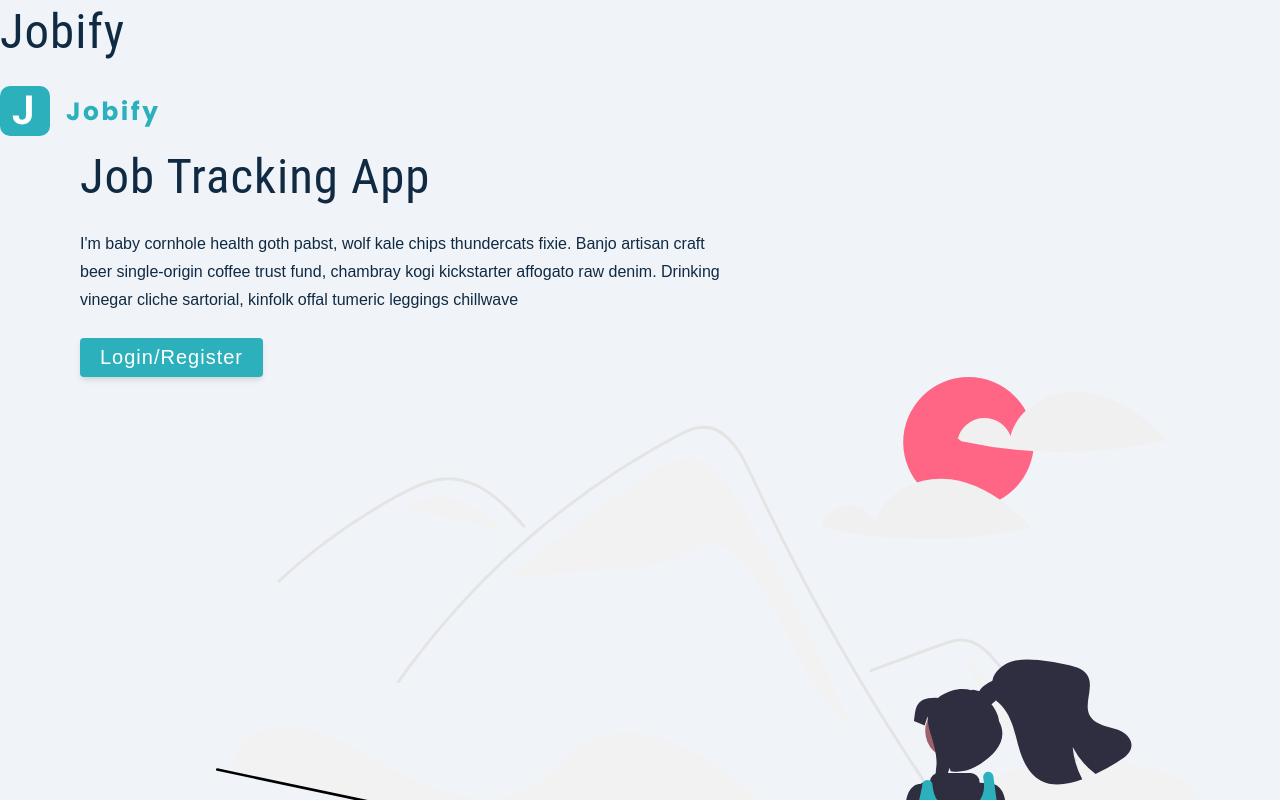
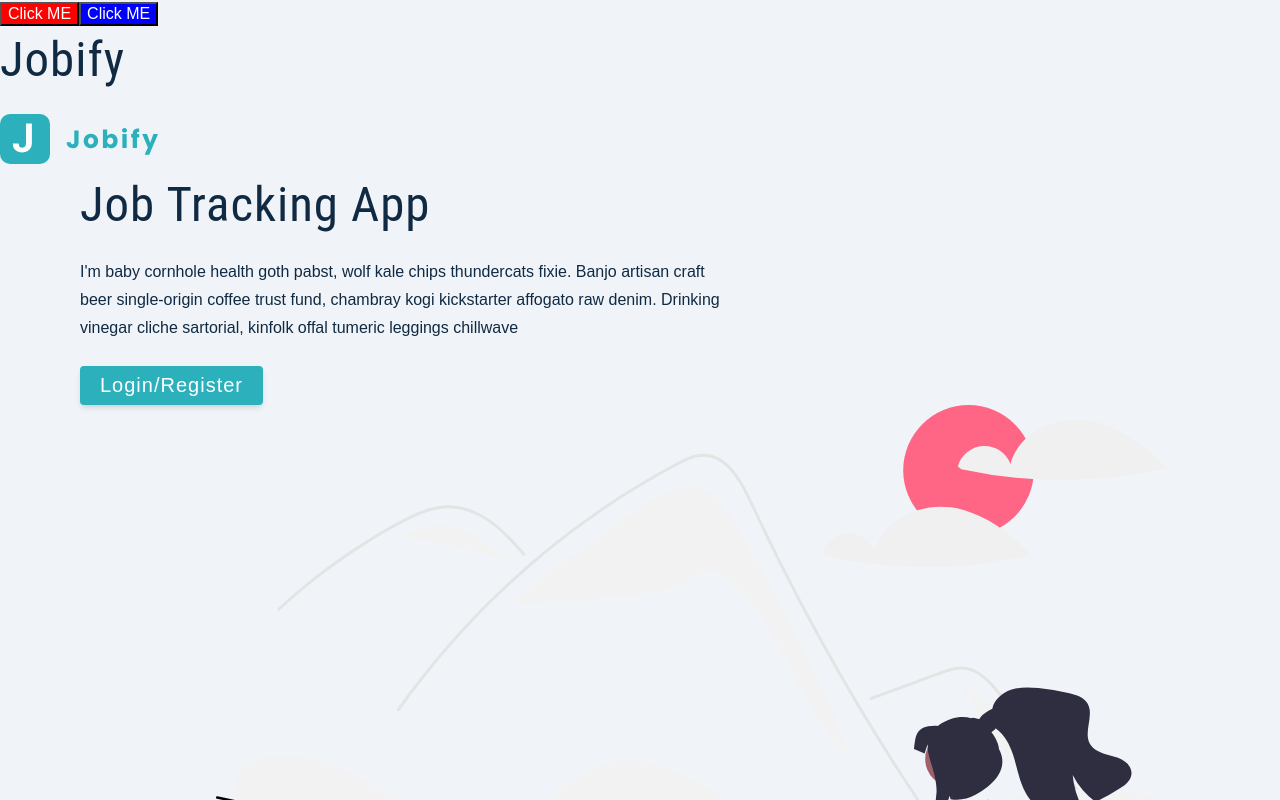
Before and after one commit to Pashovski/jobify, a React (Create React App) app in the folder client/: page / in a window 1280 px wide. Shown: the top 800 px of the page. Built offline with nearby package versions, Linux system fonts and the light colour scheme.

Commit message:
styled components intro

```diff
--- a/client/package.json
+++ b/client/package.json
@@ -10,6 +10,7 @@
     "react": "^18.0.0",
     "react-dom": "^18.0.0",
     "react-scripts": "5.0.0",
+    "styled-components": "^5.3.5",
     "web-vitals": "^2.1.4"
   },
   "scripts": {
--- a/client/src/App.js
+++ b/client/src/App.js
@@ -1,8 +1,22 @@
 import Landing from './pages/Landing'
+import styled from 'styled-components'
+
+const Button = styled.button`
+  background: red;
+  color: white;
+  font-size: 1rem;
+`
+const ButtonSecond = styled.button`
+  background: blue;
+  color: white;
+  font-size: 1rem;
+`
 
 function App() {
   return (
     <div>
+      <Button>Click ME</Button>
+      <ButtonSecond>Click ME</ButtonSecond>
       <h1>Jobify</h1>
       <Landing />
     </div>
```
Also changed, not shown: 1 other file (tests, documents, lock files or other folders).
